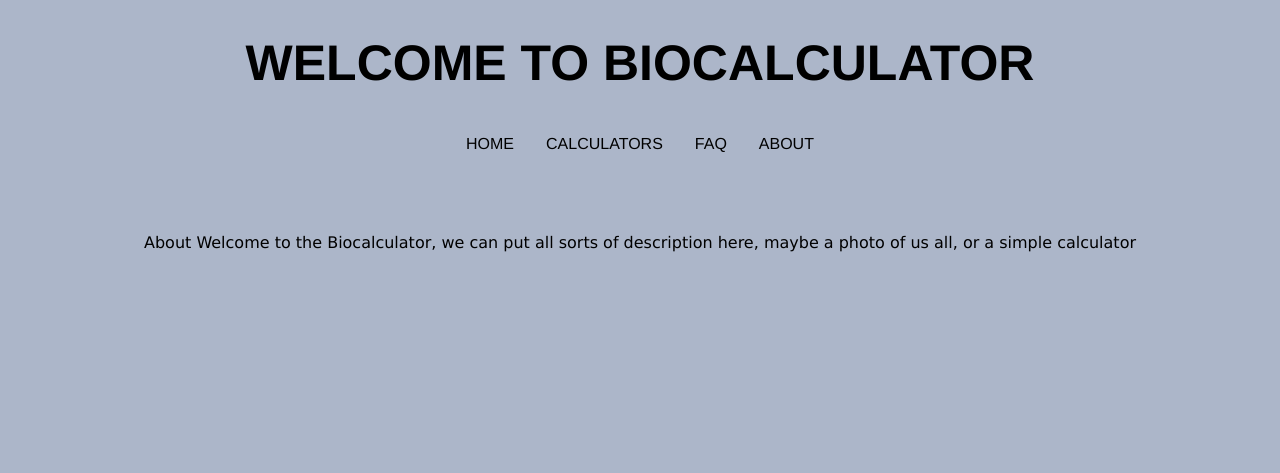
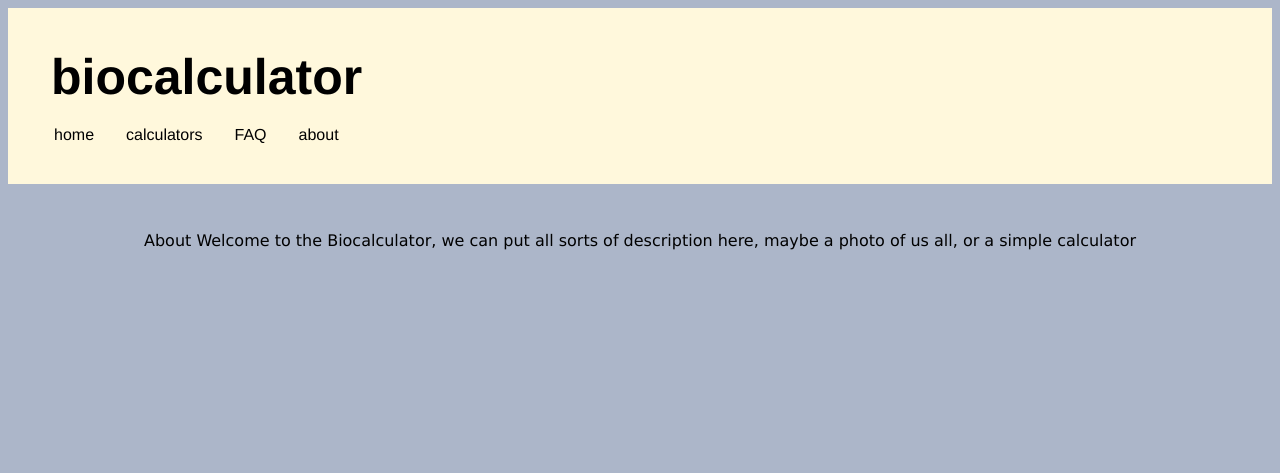
Before and after one commit to tommyfuu/BioCalculator, a Django app: page /about/ in a window 1280 px wide. Shown: the top 473 px of the page. Run offline with Django 3.2, Linux system fonts and the light colour scheme.

Commit message:
changed header alignment to the left, added header background color

```diff
--- a/homepage/templates/header.html
+++ b/homepage/templates/header.html
@@ -2,20 +2,20 @@
   <link rel="stylesheet" href="/media/header.css">
 </head>
 
-<body>
-  <h1>WELCOME TO BIOCALCULATOR</h1>
+<header>
+  <h1>biocalculator</h1>
   <ul>
-    <li><a class="active" href="/">HOME</a></li>
+    <li><a class="active" href="/">home</a></li>
     <li class="dropdown">
-      <a href="javascript:void(0)" class="dropbtn">CALCULATORS</a>
+      <a href="javascript:void(0)" class="dropbtn">calculators</a>
       <div class="dropdown-content">
         <a href="/PCRCalc/">PCR</a>
-        <a href="/cutting/">CUTTING RXN</a>
-        <a href="/calcUnitConvert/">UNIT CONVERSION</a>
-        <a href="/dilutionCalculator/">DILUTIONS</a>
+        <a href="/cutting/">cutting reaction</a>
+        <a href="/calcUnitConvert/">unit conversion</a>
+        <a href="/dilutionCalculator/">dilution</a>
       </div>
     </li>
     <li><a href="/faq/">FAQ</a></li>
-    <li><a href="/about/">ABOUT</a></li>
+    <li><a href="/about/">about</a></li>
   </ul>
-</body>
+</header>
--- a/media/header.css
+++ b/media/header.css
@@ -1,17 +1,31 @@
-h1 {
+header {
+  padding: 30px;
+  background-color: cornsilk;
+}
+
+/* h1 {
   font-family: Helvetica, sans-serif;
   text-align:center;
   font-size:50px;
   color:black;
+} */
+
+h1 {
+  font-family: Helvetica, sans-serif;
+  font-size:50px;
+  color:black;
+  padding-left: 3px;
+  margin: 10px;
 }
 
 ul {
     list-style-type: none;
     display: table;
-    margin: 0 auto;
+    /* margin: 0 auto; */
+    margin: 0;
     padding: 0;
     overflow: hidden;
-    text-align:center;
+    /* text-align:center; */
   }
 
   li {
@@ -28,7 +42,7 @@ ul {
   }
 
   li a:hover, .dropdown:hover .dropbtn {
-    background-color: #2b9661;
+    background-color: #649bc7;
   }
 
   li.dropdown {
@@ -38,7 +52,7 @@ ul {
   .dropdown-content {
     display: none;
     position: absolute;
-    background-color: #48746c;
+    background-color: #649bc7;
     min-width: 129px;
     z-index: 1;
   }
@@ -51,7 +65,7 @@ ul {
     text-align: left;
   }
 
-  .dropdown-content a:hover {background-color:#2b9661;}
+  .dropdown-content a:hover {background-color:#95c5ec;}
 
   .dropdown:hover .dropdown-content {
     display: block;
```
